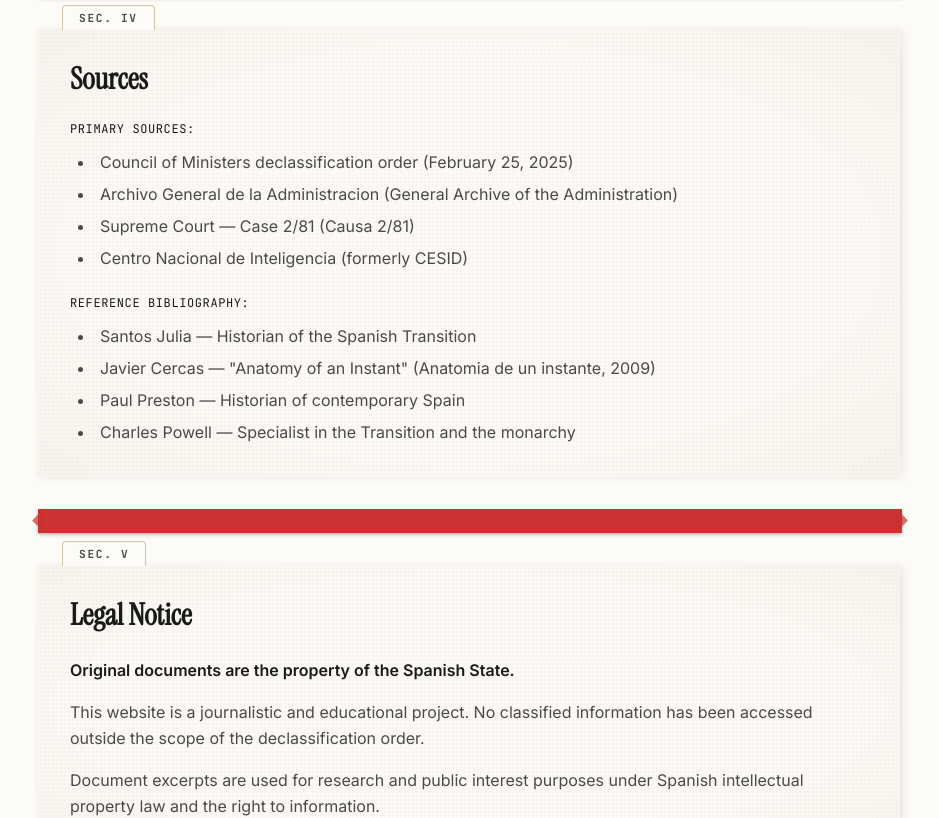
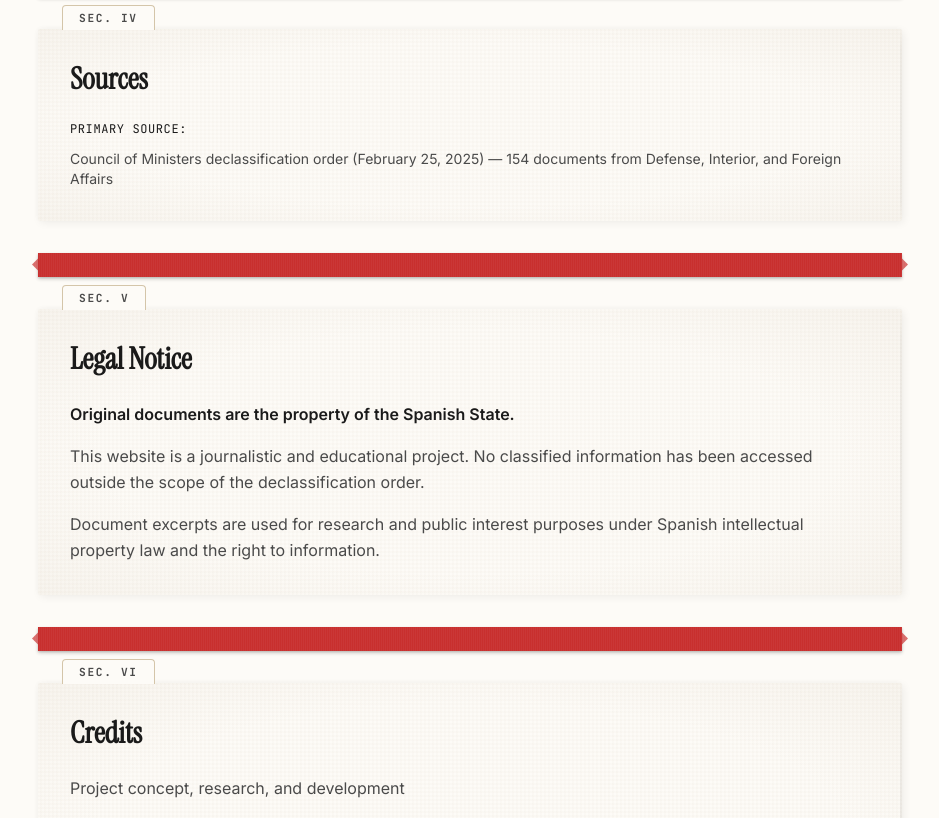
Before and after one commit to miguelrzazo/23f-desclasificado, a Next.js app: page /en/acerca in a window 1280 px wide. Shown: the part 1624-2442 px from the top of the page, without its empty margins (170-1109 px from the left). Built offline with nearby package versions, Linux system fonts and the light colour scheme.

Commit message:
feat: simplify About page sources to only declassification order
- Remove secondary sources and bibliography references
- Update Sources section to show only the official declassification order
  as the unique source for all 154 documents
- Simplify SourcesSection component rendering

```diff
--- a/src/app/[locale]/acerca/AcercaPageContent.tsx
+++ b/src/app/[locale]/acerca/AcercaPageContent.tsx
@@ -113,31 +113,12 @@ function SourcesSection() {
   return (
     <AnimatedSection>
       <DossierSection title={t("title")} tabLabel={t("tabLabel")}>
-        <div className="space-y-6 font-body text-[var(--text-secondary)] leading-relaxed">
-          {/* Primary sources */}
+        <div className="space-y-4 font-body text-[var(--text-secondary)] leading-relaxed">
           <div>
             <p className="font-mono text-xs uppercase tracking-wider text-[var(--text-primary)] mb-3">
               {t("primary")}
             </p>
-            <ul className="list-disc list-inside space-y-1.5 ml-2">
-              <li>{t("s1")}</li>
-              <li>{t("s2")}</li>
-              <li>{t("s3")}</li>
-              <li>{t("s4")}</li>
-            </ul>
-          </div>
-
-          {/* Secondary / bibliography */}
-          <div>
-            <p className="font-mono text-xs uppercase tracking-wider text-[var(--text-primary)] mb-3">
-              {t("secondary")}
-            </p>
-            <ul className="list-disc list-inside space-y-1.5 ml-2">
-              <li>{t("b1")}</li>
-              <li>{t("b2")}</li>
-              <li>{t("b3")}</li>
-              <li>{t("b4")}</li>
-            </ul>
+            <p className="text-sm">{t("s1")}</p>
           </div>
         </div>
       </DossierSection>
--- a/src/messages/en.json
+++ b/src/messages/en.json
@@ -272,16 +272,16 @@
     "sources": {
       "tabLabel": "SEC. IV",
       "title": "Sources",
-      "primary": "Primary sources:",
-      "s1": "Council of Ministers declassification order (February 25, 2025)",
-      "s2": "Archivo General de la Administracion (General Archive of the Administration)",
-      "s3": "Supreme Court — Case 2/81 (Causa 2/81)",
-      "s4": "Centro Nacional de Inteligencia (formerly CESID)",
-      "secondary": "Reference bibliography:",
-      "b1": "Santos Julia — Historian of the Spanish Transition",
-      "b2": "Javier Cercas — \"Anatomy of an Instant\" (Anatomia de un instante, 2009)",
-      "b3": "Paul Preston — Historian of contemporary Spain",
-      "b4": "Charles Powell — Specialist in the Transition and the monarchy"
+      "primary": "Primary source:",
+      "s1": "Council of Ministers declassification order (February 25, 2025) — 154 documents from Defense, Interior, and Foreign Affairs",
+      "s2": "",
+      "s3": "",
+      "s4": "",
+      "secondary": "",
+      "b1": "",
+      "b2": "",
+      "b3": "",
+      "b4": ""
     },
     "legal": {
       "tabLabel": "SEC. V",
--- a/src/messages/es.json
+++ b/src/messages/es.json
@@ -272,16 +272,16 @@
     "sources": {
       "tabLabel": "SEC. IV",
       "title": "Fuentes",
-      "primary": "Fuentes primarias:",
-      "s1": "Orden de desclasificación del Consejo de Ministros (25 de febrero de 2025)",
-      "s2": "Archivo General de la Administración",
-      "s3": "Tribunal Supremo — Causa 2/81",
-      "s4": "Centro Nacional de Inteligencia (antes CESID)",
-      "secondary": "Bibliografía de referencia:",
-      "b1": "Santos Juliá — Historiador de la Transición española",
-      "b2": "Javier Cercas — «Anatomía de un instante» (2009)",
-      "b3": "Paul Preston — Historiador de la España contemporánea",
-      "b4": "Charles Powell — Especialista en la Transición y la monarquía"
+      "primary": "Fuente única:",
+      "s1": "Orden de desclasificación del Consejo de Ministros (25 de febrero de 2025) — 154 documentos de defensa, interior y exteriores",
+      "s2": "",
+      "s3": "",
+      "s4": "",
+      "secondary": "",
+      "b1": "",
+      "b2": "",
+      "b3": "",
+      "b4": ""
     },
     "legal": {
       "tabLabel": "SEC. V",
```
